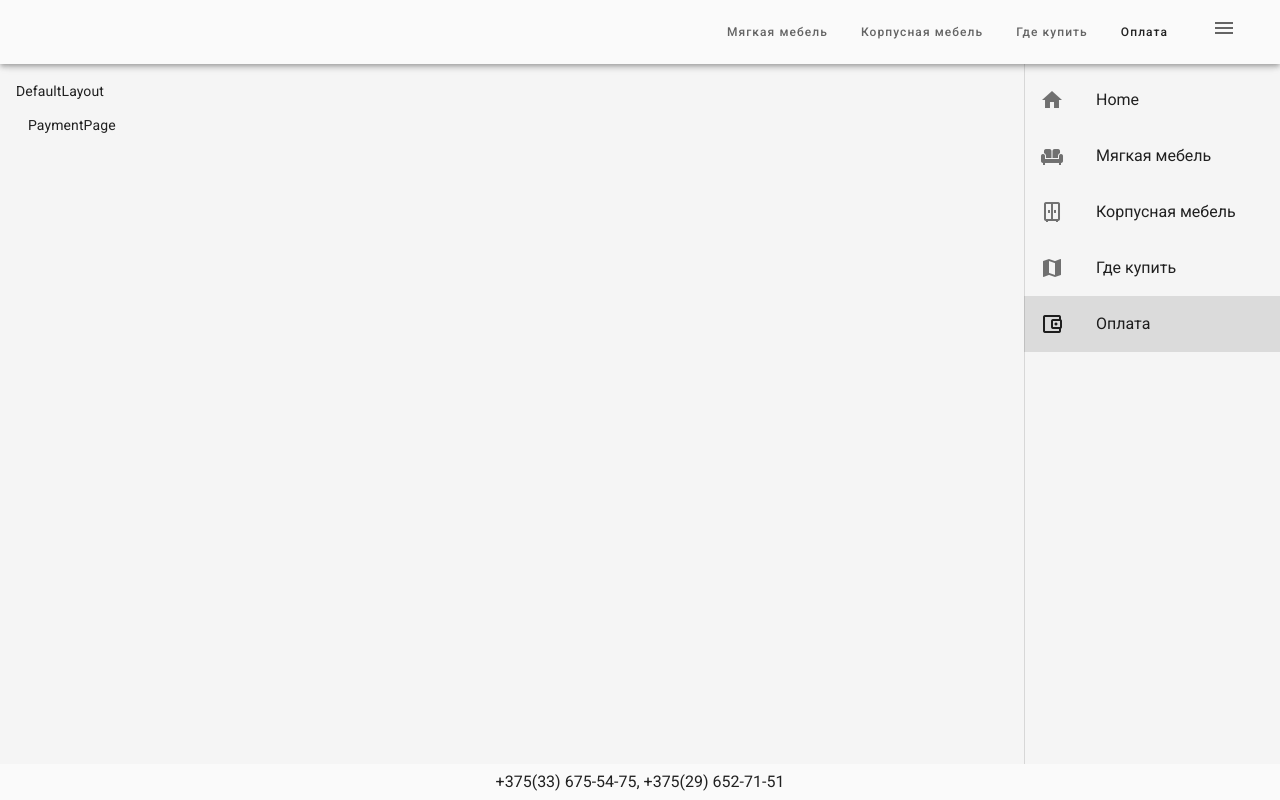
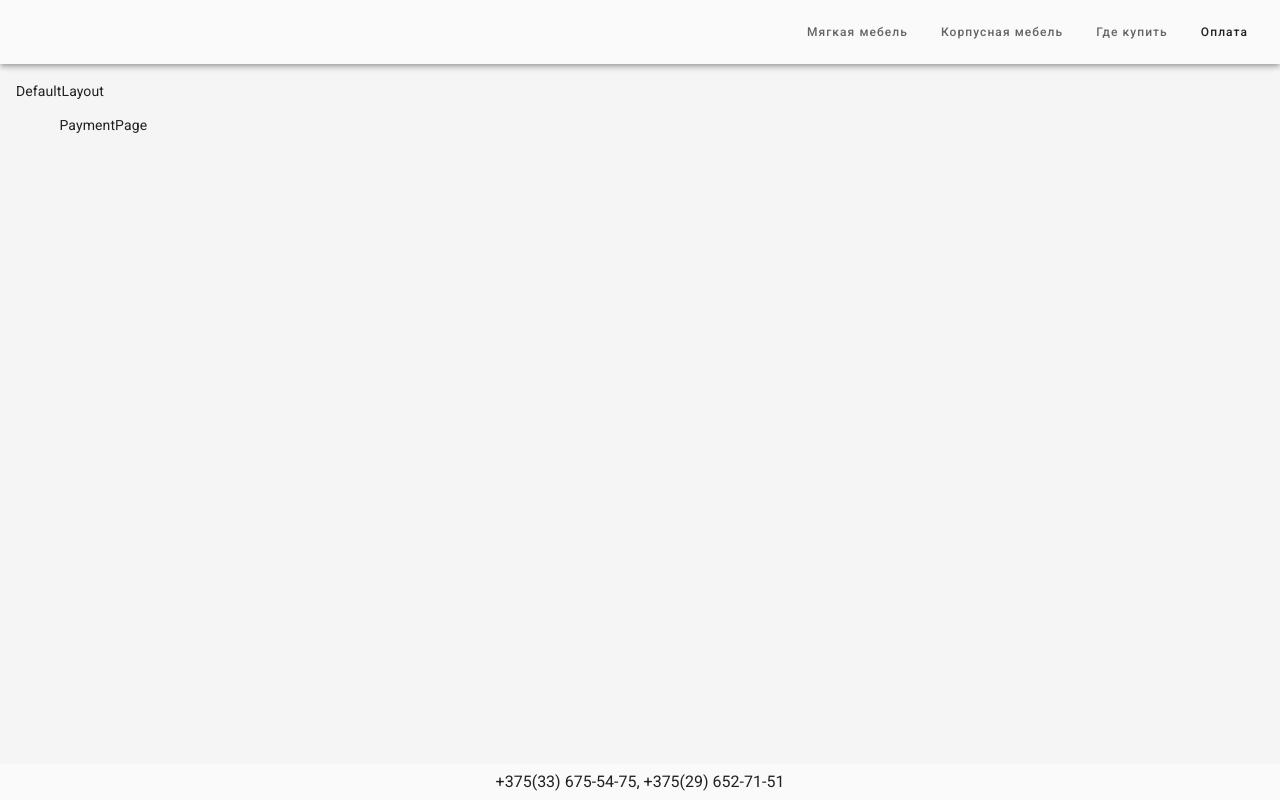
Before and after one commit to Domovikx/polidrev_site, a Vue app in the folder src/client/: page /Payment in a window 1280 px wide. Built offline with nearby package versions, Linux system fonts and the light colour scheme.

Commit message:
feature: implement breakpoints utils

```diff
--- a/src/client/src/App.vue
+++ b/src/client/src/App.vue
@@ -1,22 +1,66 @@
 <script lang="ts">
 import { Component, Vue } from 'vue-property-decorator';
+
+import { mapGetters, mapActions, mapMutations } from 'vuex';
 
 import DefaultLayout from './views/layouts/DefaultLayout.vue';
 import EmptyLayout from './views/layouts/EmptyLayout.vue';
 
 import BarComponent from './views/parts/BarComponent.vue';
 
+import {
+  ACTION__WINDOW_STORE__CHECK_BREAKPOINT,
+  ACTION__WINDOW_STORE__CHECK_IS_MOBILE,
+} from './store/modules/windowStore';
+
 @Component({
   components: { DefaultLayout, EmptyLayout, BarComponent },
+  computed: mapGetters([]),
+  methods: {
+    ...mapActions([
+      ACTION__WINDOW_STORE__CHECK_IS_MOBILE,
+      ACTION__WINDOW_STORE__CHECK_BREAKPOINT,
+    ]),
+    ...mapMutations([]),
+  },
 })
 export default class App extends Vue {
   public name: 'App';
 
-  private data: () => {};
+  private ACTION__WINDOW_STORE__CHECK_IS_MOBILE: any;
+  private ACTION__WINDOW_STORE__CHECK_BREAKPOINT: any;
+
+  private data() {
+    return {};
+  }
 
   // computed
-  private get layout(): any {
+  private get layout(): string {
     return this.$route.meta.layout;
+  }
+
+  // Lifecycle hook
+  private created() {
+    this.init();
+  }
+  private destroyed() {
+    window.removeEventListener('resize', this.resizeHandler);
+  }
+
+  // Methods
+  private init() {
+    window.addEventListener('resize', this.resizeHandler);
+
+    const userAgent: string = window.navigator.userAgent;
+    this[ACTION__WINDOW_STORE__CHECK_IS_MOBILE](userAgent);
+
+    const clientWidth: number = document.documentElement.clientWidth;
+    this[ACTION__WINDOW_STORE__CHECK_BREAKPOINT](clientWidth);
+  }
+
+  private resizeHandler() {
+    const clientWidth: number = document.documentElement.clientWidth;
+    this[ACTION__WINDOW_STORE__CHECK_BREAKPOINT](clientWidth);
   }
 }
 </script>
--- a/src/client/src/store/index.ts
+++ b/src/client/src/store/index.ts
@@ -2,9 +2,10 @@ import Vue from 'vue';
 import Vuex from 'vuex';
 
 import { navigationDrawer } from './modules/navigationDrawer';
+import { windowStore } from './modules/windowStore';
 
 Vue.use(Vuex);
 
 export default new Vuex.Store({
-  modules: { navigationDrawer },
+  modules: { navigationDrawer, windowStore } as any,
 });
--- a/src/client/src/store/modules/navigationDrawer.ts
+++ b/src/client/src/store/modules/navigationDrawer.ts
@@ -1,31 +1,29 @@
 export const MUTATION__NAVIGATION_DRIVER = 'MUTATION__NAVIGATION_DRIVER';
 export const GETTER__NAVIGATION_DRIVER = 'GETTER__NAVIGATION_DRIVER';
 
-const navigationDrawer = {
+export const navigationDrawer = {
   state: {
     drawer: null,
-  },
+  } as State,
 
   actions: {},
 
   mutations: {
     [MUTATION__NAVIGATION_DRIVER]: (
       state: State,
-      drawer: null | boolean,
+      drawer: boolean | null,
     ): void => {
       state.drawer = drawer;
     },
   },
 
   getters: {
-    [GETTER__NAVIGATION_DRIVER]: (state: State): null | boolean => {
+    [GETTER__NAVIGATION_DRIVER]: (state: State): boolean | null => {
       return state.drawer;
     },
   },
 };
 
-export { navigationDrawer };
-
 // ************* interfaces *************
 interface State {
   drawer: null | boolean;
--- /dev/null
+++ b/src/client/src/store/modules/windowStore.ts
@@ -0,0 +1,79 @@
+import { Commit, Dispatch } from 'vuex';
+import { isMobileChecker } from '../../utils/isMobileChecker';
+import { viewportBreakpoints } from '../../utils/viewportBreakpoints';
+
+export const ACTION__WINDOW_STORE__CHECK_IS_MOBILE =
+  'ACTION__WINDOW_STORE__CHECK_IS_MOBILE';
+export const ACTION__WINDOW_STORE__CHECK_BREAKPOINT =
+  'ACTION__WINDOW_STORE__CHECK_BREAKPOINT';
+export const MUTATION__WINDOW_STORE__SET_IS_MOBILE =
+  'MUTATION__WINDOW_STORE__SET_IS_MOBILE';
+export const MUTATION__WINDOW_STORE__SET_BREAKPOINT =
+  'MUTATION__WINDOW_STORE__SET_BREAKPOINT';
+export const GETTER__WINDOW_STORE__GET_IS_MOBILE =
+  'GETTER__WINDOW_STORE__GET_IS_MOBILE';
+export const GETTER__WINDOW_STORE__GET_BREAKPOINT =
+  'GETTER__WINDOW_STORE__GET_BREAKPOINT';
+
+export const windowStore = {
+  state: {
+    isMobile: false,
+    breakpoint: '',
+  } as State,
+
+  actions: {
+    [ACTION__WINDOW_STORE__CHECK_IS_MOBILE]: (
+      { commit }: ActionContext,
+      userAgent: string,
+    ) => {
+      const isMobile = isMobileChecker(userAgent);
+      commit(MUTATION__WINDOW_STORE__SET_IS_MOBILE, isMobile);
+    },
+
+    [ACTION__WINDOW_STORE__CHECK_BREAKPOINT]: (
+      { commit }: ActionContext,
+      clientWidth: number,
+    ) => {
+      const breakpoint = viewportBreakpoints(clientWidth);
+      commit(MUTATION__WINDOW_STORE__SET_BREAKPOINT, breakpoint);
+    },
+  },
+
+  mutations: {
+    [MUTATION__WINDOW_STORE__SET_IS_MOBILE]: (
+      state: State,
+      isMobile: boolean,
+    ): void => {
+      state.isMobile = isMobile;
+    },
+
+    [MUTATION__WINDOW_STORE__SET_BREAKPOINT]: (
+      state: State,
+      breakpoint: string,
+    ): void => {
+      state.breakpoint = breakpoint;
+    },
+  },
+
+  getters: {
+    [GETTER__WINDOW_STORE__GET_IS_MOBILE]: (state: State): boolean =>
+      state.isMobile,
+    [GETTER__WINDOW_STORE__GET_BREAKPOINT]: (state: State): string =>
+      state.breakpoint,
+  },
+};
+
+// ************* interfaces *************
+interface State {
+  isMobile: boolean;
+  breakpoint: string;
+}
+
+interface ActionContext {
+  dispatch?: Dispatch | any;
+  commit?: Commit | any;
+  state?: any;
+  getters?: any;
+  rootState?: any;
+  rootGetters?: any;
+}
--- /dev/null
+++ b/src/client/src/utils/isMobileChecker.ts
@@ -0,0 +1,17 @@
+/**
+ * Function returns true or false
+ * @param userAgent - window.navigator.userAgent
+ */
+
+function isMobileChecker(userAgent: string): boolean {
+  if (
+    /Android|webOS|iPhone|iPad|iPod|BlackBerry|IEMobile|Opera Mini/i.test(
+      userAgent,
+    )
+  ) {
+    return true;
+  }
+  return false;
+}
+
+export { isMobileChecker };
--- /dev/null
+++ b/src/client/src/utils/viewportBreakpoints.ts
@@ -0,0 +1,30 @@
+/**
+ * Function returns string: 'xs' || 'sm' || 'md' || 'lg' || 'xl' ,
+ * default - 'lg'
+ *
+ * xs < 600 sm < 960 md < 1264 lg < 1904 xl
+ *
+ * @param clientWidth document.documentElement.clientWidth
+ */
+
+function viewportBreakpoints(clientWidth: number): string {
+  const width: number = clientWidth;
+  if (width < 600) {
+    return 'xs'; // Extra small
+  }
+  if (600 <= width && width < 960) {
+    return 'sm'; // Small
+  }
+  if (960 <= width && width < 1264) {
+    return 'md'; // Medium
+  }
+  if (1264 <= width && width < 1904) {
+    return 'lg'; // Large
+  }
+  if (1904 <= width) {
+    return 'xl'; // Extra large
+  }
+  return 'lg';
+}
+
+export { viewportBreakpoints };
--- a/src/client/src/views/parts/BarComponent.vue
+++ b/src/client/src/views/parts/BarComponent.vue
@@ -1,6 +1,6 @@
 <script lang="ts">
 import Vue from 'vue';
-import { Component, Prop } from 'vue-property-decorator';
+import { Component, Prop, Watch } from 'vue-property-decorator';
 
 import { mapGetters, mapActions, mapMutations } from 'vuex';
 
@@ -8,20 +8,29 @@ import {
   GETTER__NAVIGATION_DRIVER,
   MUTATION__NAVIGATION_DRIVER,
 } from '../../store/modules/navigationDrawer';
+import { GETTER__WINDOW_STORE__GET_BREAKPOINT } from '../../store/modules/windowStore';
 
 @Component({
   components: {},
-  computed: mapGetters([GETTER__NAVIGATION_DRIVER]),
   methods: mapMutations([MUTATION__NAVIGATION_DRIVER]),
+  computed: mapGetters([
+    GETTER__NAVIGATION_DRIVER,
+    GETTER__WINDOW_STORE__GET_BREAKPOINT,
+  ]),
 })
 export default class BarComponent extends Vue {
   public name: 'BarComponent';
+
+  private GETTER__NAVIGATION_DRIVER: boolean | null;
+  private MUTATION__NAVIGATION_DRIVER: any;
+  private GETTER__WINDOW_STORE__GET_BREAKPOINT: string;
+
+  private showNavigation: boolean = false;
+  private clientWidth: number = document.documentElement.clientWidth;
+
   private data() {
     return {};
   }
-
-  private GETTER__NAVIGATION_DRIVER: boolean | null;
-  private MUTATION__NAVIGATION_DRIVER: any;
 
   private goto(path: string): void {
     if (this.$route.path !== path) {
@@ -29,15 +38,33 @@ export default class BarComponent extends Vue {
     }
   }
 
-  private onClickBurger() {
-    this.MUTATION__NAVIGATION_DRIVER(!this.GETTER__NAVIGATION_DRIVER);
+  private onClickBurger(): void {
+    this[MUTATION__NAVIGATION_DRIVER](!this[GETTER__NAVIGATION_DRIVER]);
+  }
+
+  // computed
+  private get isShowNavigation(): boolean {
+    const breakpoint: string = this[GETTER__WINDOW_STORE__GET_BREAKPOINT];
+    switch (breakpoint) {
+      case 'xs':
+        return false;
+      case 'sm':
+        return false;
+      case 'md':
+        return true;
+      case 'lg':
+        return true;
+      case 'xl':
+        return true;
+      default:
+        return false;
+    }
   }
 }
 </script>
 
 <template>
   <v-app-bar app clipped-right class="grey lighten-5">
-    <v-bottom-navigation style="height: 100%">
     <v-img
       class="v-img ml-4"
       @click="goto('/')"
@@ -45,6 +72,7 @@ export default class BarComponent extends Vue {
       src="../../assets/logo-polidrev.webp"
     ></v-img>
 
+    <v-bottom-navigation style="height: 100%" v-if="isShowNavigation">
       <v-spacer></v-spacer>
 
       <v-btn text to="/SoftFurniture">
@@ -62,7 +90,10 @@ export default class BarComponent extends Vue {
       <v-btn text to="/Payment">
         Оплата
       </v-btn>
+    </v-bottom-navigation>
 
+    <v-bottom-navigation style="height: 100%" v-else>
+      <v-spacer></v-spacer>
       <v-app-bar-nav-icon @click="onClickBurger"></v-app-bar-nav-icon>
     </v-bottom-navigation>
   </v-app-bar>
--- a/src/client/src/views/parts/FooterComponent.vue
+++ b/src/client/src/views/parts/FooterComponent.vue
@@ -5,9 +5,6 @@ import { Component, Prop } from 'vue-property-decorator';
 @Component
 export default class FooterComponent extends Vue {
   public name: 'FooterComponent';
-  private data() {
-    return {};
-  }
 }
 </script>
 
--- a/src/client/src/views/parts/NavigationDrawerComponent.vue
+++ b/src/client/src/views/parts/NavigationDrawerComponent.vue
@@ -8,17 +8,22 @@ import {
   GETTER__NAVIGATION_DRIVER,
   MUTATION__NAVIGATION_DRIVER,
 } from '../../store/modules/navigationDrawer';
+import { GETTER__WINDOW_STORE__GET_BREAKPOINT } from '../../store/modules/windowStore';
 
 @Component({
   components: {},
-  computed: mapGetters([GETTER__NAVIGATION_DRIVER]),
   methods: mapMutations([MUTATION__NAVIGATION_DRIVER]),
+  computed: mapGetters([
+    GETTER__NAVIGATION_DRIVER,
+    GETTER__WINDOW_STORE__GET_BREAKPOINT,
+  ]),
 })
 export default class NavigationDrawerComponent extends Vue {
   public name: 'NavigationDrawerComponent';
 
+  private MUTATION__NAVIGATION_DRIVER: any;
   private GETTER__NAVIGATION_DRIVER: boolean;
-  private MUTATION__NAVIGATION_DRIVER: any;
+  private GETTER__WINDOW_STORE__GET_BREAKPOINT: string;
 
   private data() {
     return {
@@ -47,16 +52,32 @@ export default class NavigationDrawerComponent extends Vue {
 
   // computed:
   private get drawer() {
-    return this.GETTER__NAVIGATION_DRIVER;
+    const drawer: boolean = this[GETTER__NAVIGATION_DRIVER];
+    const breakpoint: string = this[GETTER__WINDOW_STORE__GET_BREAKPOINT];
+    switch (breakpoint) {
+      case 'xs':
+        return drawer;
+      case 'sm':
+        return drawer;
+      case 'md':
+        return false;
+      case 'lg':
+        return false;
+      case 'xl':
+        return false;
+      default:
+        return false;
+    }
   }
   private set drawer(drawer: boolean) {
-    this.MUTATION__NAVIGATION_DRIVER(drawer);
+    this[MUTATION__NAVIGATION_DRIVER](drawer);
   }
 }
 </script>
 
 <template>
   <v-navigation-drawer
+    disable-resize-watcher
     v-model="drawer"
     app
     clipped
```
Also changed, not shown: src/client/README.md. Lines whose indentation alone changed are shown as unchanged.
